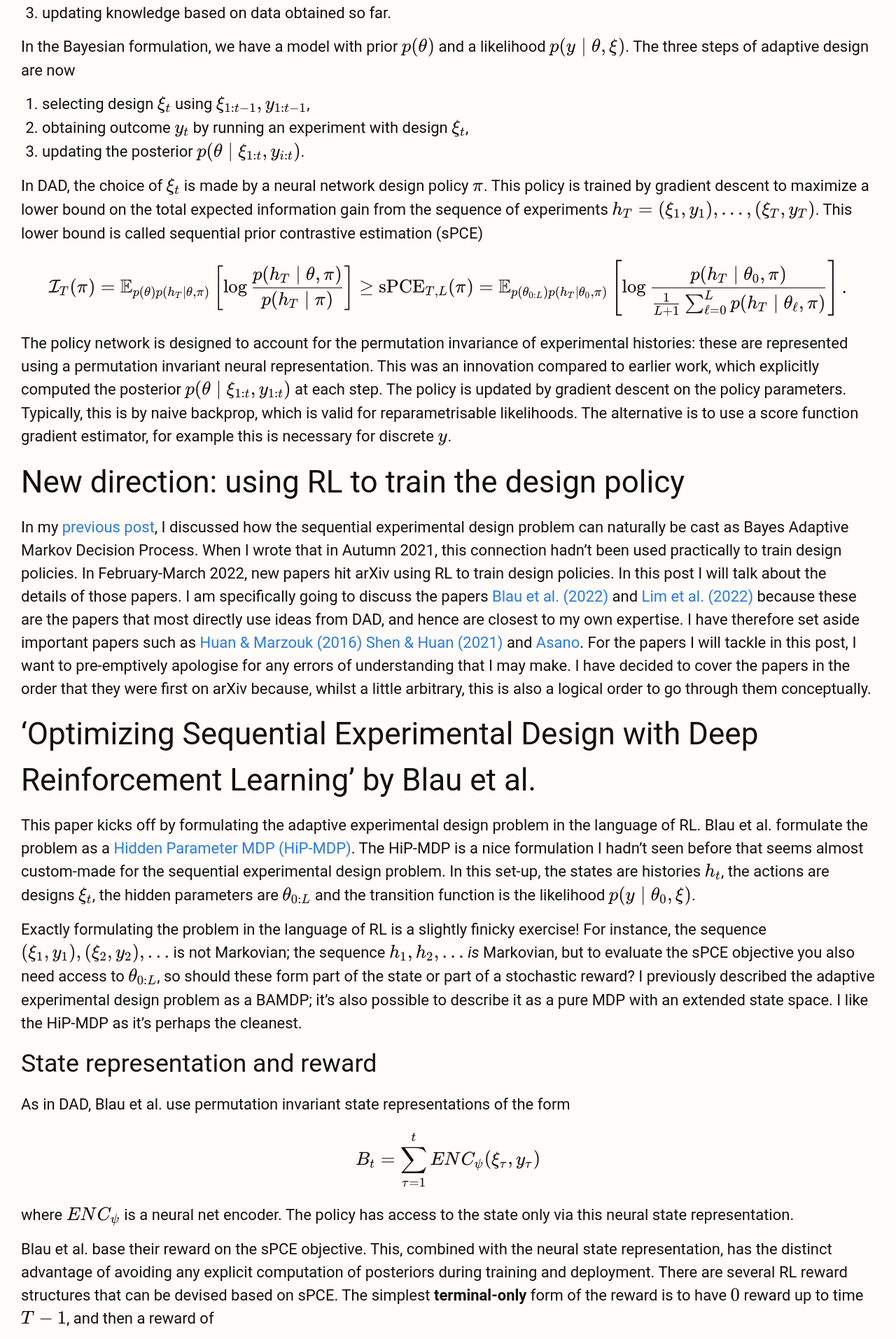
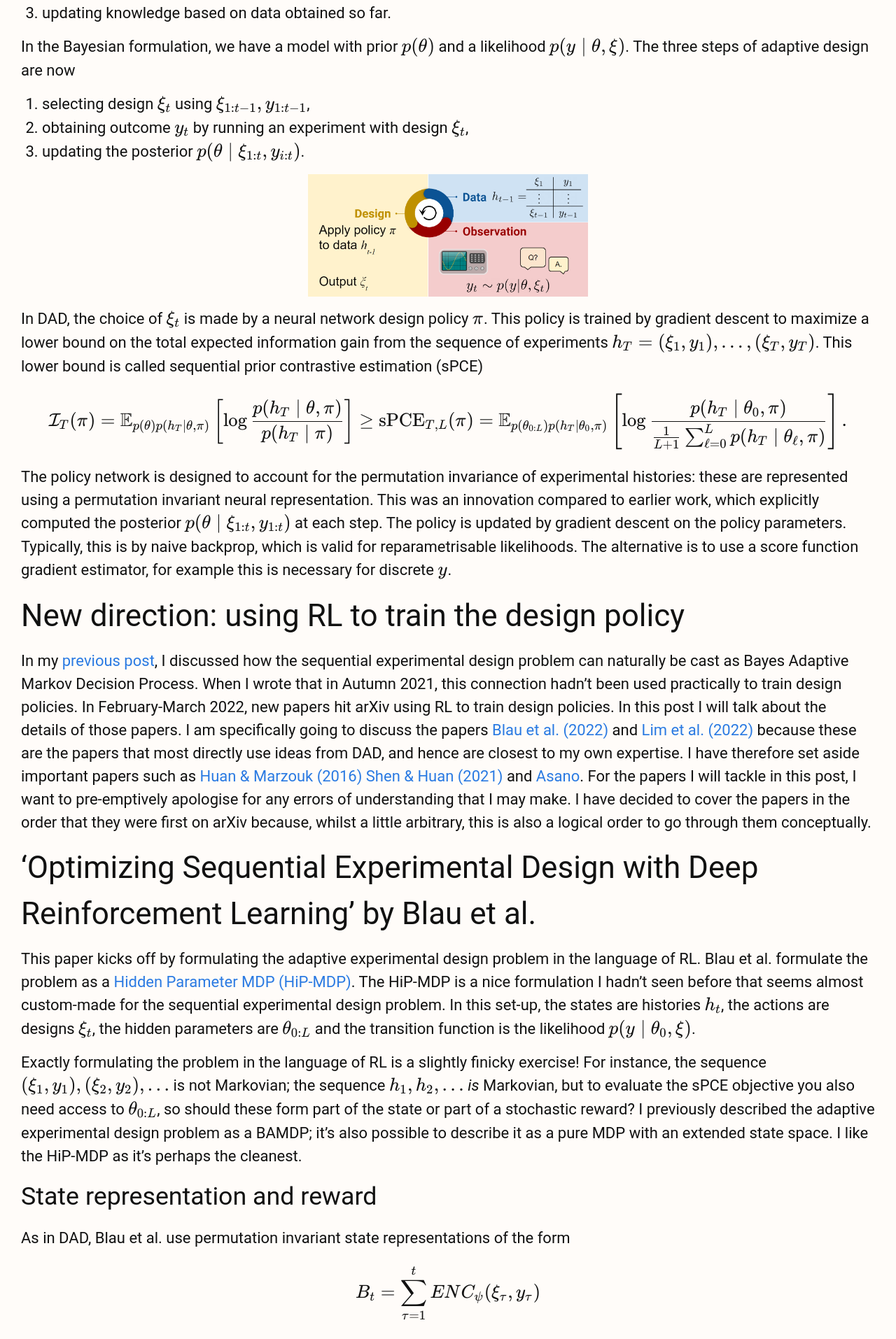
Before and after one commit to ae-foster/ae-foster.github.io, a Jekyll site: the page built from _posts/2022-09-29-rl-dad.markdown, in a window 1280 px wide. Shown: the part 725-2639 px from the top of the page at 70% size. Built offline with Jekyll 4.4.1, drawn with Linux system fonts in a browser that asks for light colours; nearby versions of some CDN libraries.

Commit message:
Update 2022-09-29-rl-dad.markdown

```diff
--- a/_posts/2022-09-29-rl-dad.markdown
+++ b/_posts/2022-09-29-rl-dad.markdown
@@ -27,6 +27,8 @@ In the Bayesian formulation, we have a model with prior $$p(\theta)$$ and a like
 0. selecting design $$\xi_t$$ using $$\xi_{1:t-1},y_{1:t-1}$$,
 0. obtaining outcome $$y_t$$ by running an experiment with design $$\xi_t$$,
 0. updating the posterior $$p(\theta\mid\xi_{1:t}, y_{i:t})$$.
+
+![DAD algorithm flow diagram]({{ site.url }}/assets/dad_alg.png){:class="model-select-img"}
 
 In DAD, the choice of $$\xi_t$$ is made by a neural network design policy $$\pi$$. This policy is trained by gradient descent to maximize a lower bound on the total expected information gain from the sequence of experiments $$h_T = (\xi_1,y_1),\dots,(\xi_T,y_T)$$. This lower bound is called sequential prior contrastive estimation (sPCE)
 
```
